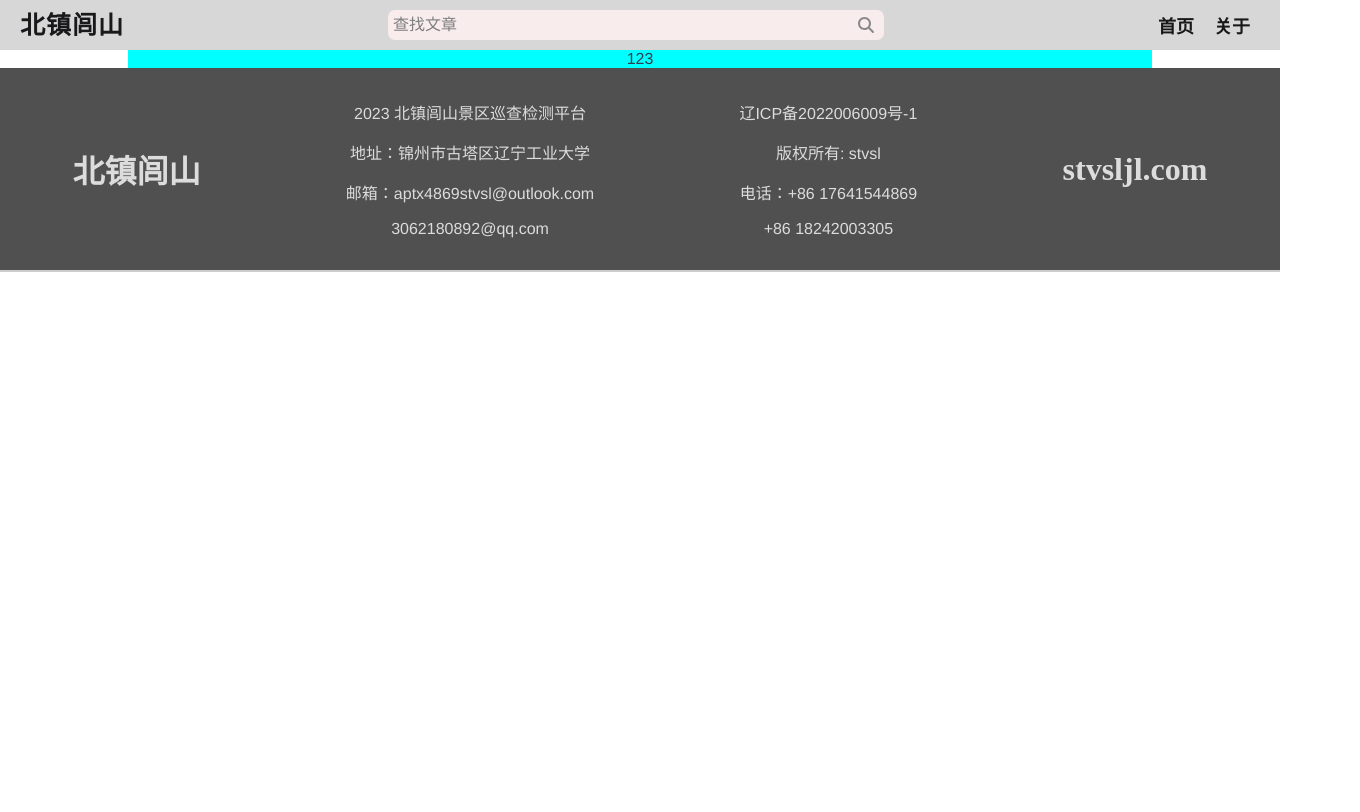
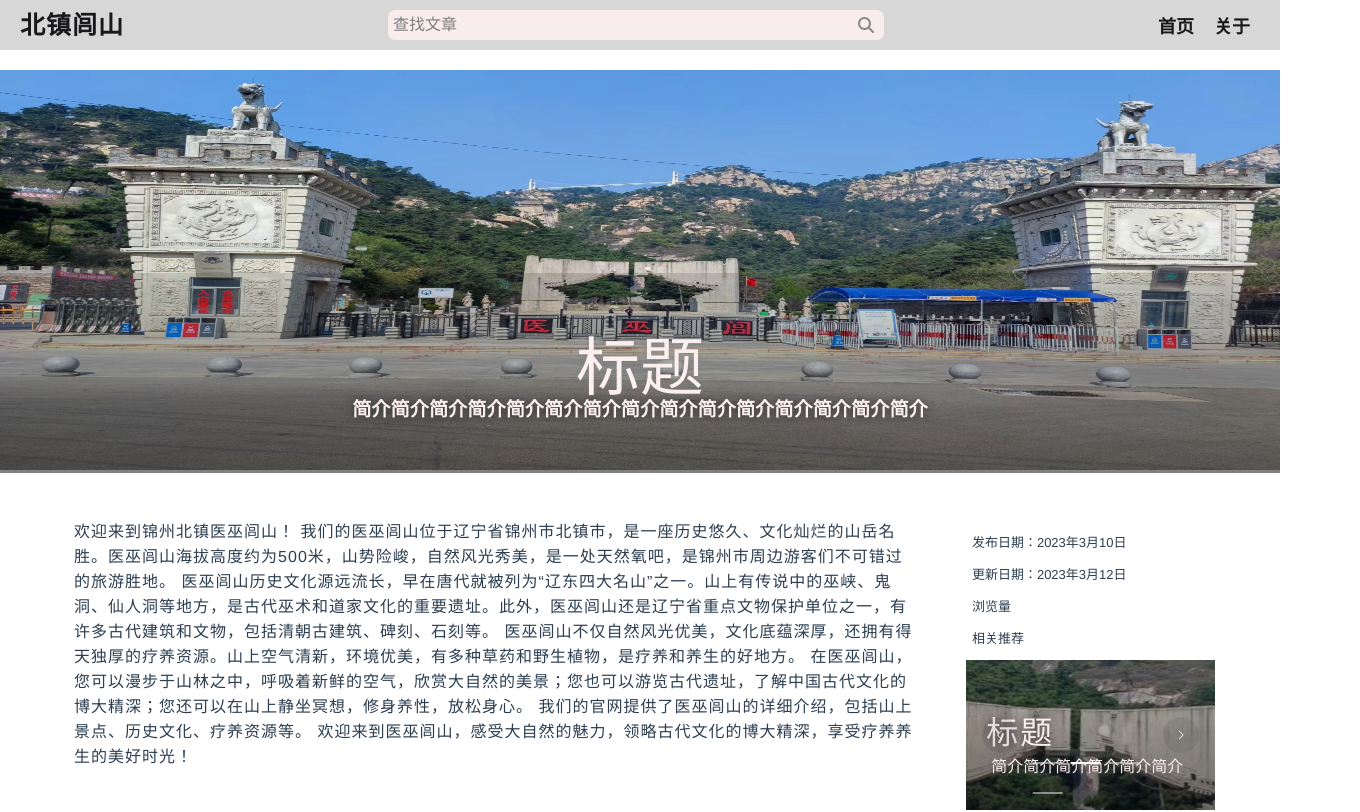
Before and after one commit to stvsl/SSIMP_web, a Vue app: page /#/article in a window 1280 px wide. Shown: the top 812 px of the page, 1360 px wide, since content can reach past the window. Built offline with nearby package versions, Linux system fonts and the light colour scheme; a web font is replaced by a local one.

Commit message:
完成主页界面的文章列表功能绑定

```diff
--- a/src/assets/css/defaultcolor.css
+++ b/src/assets/css/defaultcolor.css
@@ -24,6 +24,7 @@
   /* 文字阴影 */
   --main-text-shadow: 0 0 4px rgba(122, 121, 121, 0.494);
   --main-text-shadow-logo-big: 0 0 8px rgba(21, 21, 21, 0.4);
+  --main-text-shadow-white: 2px 2px 8px rgba(222, 219, 219, 0.852);
 
   /* 边框颜色 */
   --main-box-shadow: 0 0 3px 0px rgba(21, 21, 21, 0.6);
--- a/src/components/ArticleDetails.vue
+++ b/src/components/ArticleDetails.vue
@@ -1,5 +1,16 @@
 <template>
-  <div class="articledetails">123</div>
+  <div class="articledetails">
+    <el-carousel :interval="5000" height="150px" arrow="always">
+      <el-carousel-item v-for="item in 4" :key="item"> </el-carousel-item>
+      <div class="panel">
+        <img src="@/assets/photo/北镇闾山.jpg" alt="图片加载失败" />
+        <div class="content">
+          <h1 class="title">标题</h1>
+          <h3 class="summary">简介简介简介简介简介简介</h3>
+        </div>
+      </div>
+    </el-carousel>
+  </div>
 </template>
 
 <script>
@@ -15,10 +26,69 @@ export default {
 </script>
 
 <style scoped>
+.el-carousel__item {
+  background: linear-gradient(to bottom, rgba(0, 0, 0, 0.134), rgba(0, 0, 0, 0.5)),
+    url("@/assets/photo/北镇闾山.jpg") no-repeat center center;
+}
+.el-carousel__item .panel img {
+  /* 缩放图片 */
+  background-size: contain;
+  /* 背景图片大小 */
+  background-position: center center;
+  /* 背景图片位置 */
+  background-repeat: no-repeat;
+  max-width: 250px;
+  max-height: 150px;
+  overflow: hidden;
+}
+.panel {
+  width: 250px;
+  height: 140px;
+  justify-content: center;
+  align-items: center;
+  overflow: hidden;
+}
+.el-carousel__item h3 {
+  opacity: 0.75;
+  margin: 0;
+  text-align: center;
+}
+
+.summary {
+  position: relative;
+  font-size: 1rem;
+  font-weight: 400;
+  color: var(--main-text-color-white);
+  margin: 0;
+  margin-top: 10px;
+  text-align: left;
+  margin-left: 25px;
+  text-shadow: var(--main-text-shadow);
+}
+.title {
+  position: relative;
+  font-size: 2rem;
+  font-weight: 500;
+  color: var(--main-text-color-white);
+  margin: 0;
+  text-align: left;
+  margin-left: 20px;
+  text-shadow: 0 0 10px rgba(0, 0, 0, 0.5);
+  letter-spacing: 2px;
+  font-family: logoFont;
+  line-height: 20px;
+}
+.content {
+  position: absolute;
+  top: 60%;
+  left: 50%;
+  transform: translate(-50%, -50%);
+  width: 100%;
+}
 .articledetails {
-  margin: auto;
-  width: 80%;
-  height: 90%;
-  background-color: aqua;
+  margin: left;
+  margin-left: 22px;
+  width: 60%;
+  height: 150px;
 }
 </style>
--- a/src/components/ArticleNote.vue
+++ b/src/components/ArticleNote.vue
@@ -1,16 +1,20 @@
 <template>
   <div class="article">
+    <router-link :to="'/article?aid=' + aid">
       <el-container
         ><el-aside
-        ><div class="img-container"><img src="../assets/photo/1.png" /></div></el-aside
+          ><div class="img-container"><img :src="coverimg" /></div></el-aside
         ><el-main
-        ><h2 class="title">标题</h2>
+          ><h2 class="title">{{ title }}</h2>
           <h3 class="text">
-          简介简介简介简介简介简介简介简介简介简介简介简介简介简介简介简介简介简介简介简介简介简介简介简介简介简介简介简介简介简介简介简介简介简介简介简介简介简介简介简介简介简介简介简介简介简介简介简介简介简介简介简介简介简介简介简介简介简介简介简介简介简介简介简介简介简介简介简介简介简介简介简介简介简介简介简介简介简介简介简介简介简介简介简介简介简介简介简介简介简介简介简介简介简介简介简介简介
+            {{ introduction }}
           </h3>
-        <h5 class="look">浏览量 <span>发布时间</span></h5>
+          <h5 class="look">
+            浏览量:{{ look }} <span>发布时间:{{ time }}</span>
+          </h5>
         </el-main></el-container
       >
+    </router-link>
   </div>
 </template>
 <script>
@@ -22,7 +26,32 @@ export default {
     return {};
   },
 
-  props: {},
+  props: {
+    title: {
+      type: String,
+      default: "标题",
+    },
+    introduction: {
+      type: String,
+      default: "简介",
+    },
+    look: {
+      type: Number,
+      default: 0,
+    },
+    time: {
+      type: String,
+      default: "2021年1月1日",
+    },
+    coverimg: {
+      type: String,
+      default: "../assets/photo/1.png",
+    },
+    aid: {
+      type: Number,
+      default: 1000000001,
+    },
+  },
 
   methods: {},
 };
--- a/src/components/CarouselPanel.vue
+++ b/src/components/CarouselPanel.vue
@@ -33,6 +33,7 @@ export default {
     },
   },
   methods: {},
+  setup() {},
 };
 </script>
 
--- a/src/main.js
+++ b/src/main.js
@@ -1,4 +1,4 @@
-import { createApp } from "vue";
+import { createApp, defineComponent, onMouned, ref, toRefs } from "vue";
 import App from "./App.vue";
 import store from "./store";
 import router from "./router";
@@ -33,5 +33,9 @@ createApp(App)
   .use(router)
   .use(store)
   .use(ElementPlus)
+  .use(defineComponent)
+  .use(onMouned)
+  .use(ref)
+  .use(toRefs)
   .component("font-awesome-icon", FontAwesomeIcon)
   .mount("#app");
--- a/src/views/ArticleView.vue
+++ b/src/views/ArticleView.vue
@@ -1,6 +1,35 @@
 <template>
   <div>
-    <ArticleDetails></ArticleDetails>
+    <div class="article">
+      <img src="../assets/photo/北镇闾山.jpg" />
+      <div class="content">
+        <h1 class="biaoti">标题</h1>
+        <h2 class="jianjie">
+          简介简介简介简介简介简介简介简介简介简介简介简介简介简介简介
+        </h2>
+      </div>
+    </div>
+    <div class="text">
+      <div class="one"></div>
+      <div class="two">
+        欢迎来到锦州北镇医巫闾山！
+        我们的医巫闾山位于辽宁省锦州市北镇市，是一座历史悠久、文化灿烂的山岳名胜。医巫闾山海拔高度约为500米，山势险峻，自然风光秀美，是一处天然氧吧，是锦州市周边游客们不可错过的旅游胜地。
+        医巫闾山历史文化源远流长，早在唐代就被列为“辽东四大名山”之一。山上有传说中的巫峡、鬼洞、仙人洞等地方，是古代巫术和道家文化的重要遗址。此外，医巫闾山还是辽宁省重点文物保护单位之一，有许多古代建筑和文物，包括清朝古建筑、碑刻、石刻等。
+        医巫闾山不仅自然风光优美，文化底蕴深厚，还拥有得天独厚的疗养资源。山上空气清新，环境优美，有多种草药和野生植物，是疗养和养生的好地方。
+        在医巫闾山，您可以漫步于山林之中，呼吸着新鲜的空气，欣赏大自然的美景；您也可以游览古代遗址，了解中国古代文化的博大精深；您还可以在山上静坐冥想，修身养性，放松身心。
+        我们的官网提供了医巫闾山的详细介绍，包括山上景点、历史文化、疗养资源等。
+        欢迎来到医巫闾山，感受大自然的魅力，领略古代文化的博大精深，享受疗养养生的美好时光！
+      </div>
+      <div class="three">
+        <div class="center">
+          <p>发布日期：2023年3月10日</p>
+          <p>更新日期：2023年3月12日</p>
+          <p>浏览量</p>
+          <p>相关推荐</p>
+        </div>
+        <div class="tuijian"><ArticleDetails height="150px"></ArticleDetails></div>
+      </div>
+    </div>
   </div>
 </template>
 
@@ -10,10 +39,9 @@ import ArticleDetails from "@/components/ArticleDetails";
 export default {
   name: "ArticleView",
   created() {},
+  ArticleDetails,
   data() {
-    return {
-      items: [{ message: "Foo" }],
-    };
+    return {};
   },
   props: {},
   methods: {},
@@ -21,4 +49,86 @@ export default {
 };
 </script>
 
-<style scoped></style>
+<style scoped>
+.tuijian {
+  width: 120%;
+  margin-left: 3%;
+}
+.center {
+  margin: left;
+  width: 158px;
+  font-weight: 100;
+  font-size: 13px;
+  margin-left: 38px;
+}
+.content {
+  position: absolute;
+  top: 75%;
+  left: 50%;
+  transform: translate(-50%, -50%);
+  color: var(--main-bg-color);
+  width: 100%;
+  height: 200px;
+  background: linear-gradient(to bottom, rgba(0, 0, 0, 0.134), rgba(0, 0, 0, 0.5));
+}
+
+.jianjie {
+  position: relative;
+  font-size: 1.2rem;
+  color: var(--main-text-color-white);
+  text-align: center;
+  justify-content: center;
+  align-items: center;
+  margin-left: 20px;
+  text-shadow: 0 0 10px rgba(0, 0, 0, 0.5);
+  font-family: SimSun;
+  max-width: 70%;
+  word-wrap: break-word;
+  word-break: break-all;
+  overflow: hidden;
+  margin: auto;
+}
+.biaoti {
+  text-align: center;
+  width: 100%;
+  text-shadow: var(--main-text-shadow);
+  font-size: 4em;
+  color: var(--main-text-color-white);
+  font-weight: 400;
+  font-family: logofont;
+  position: relative;
+  height: 35px;
+}
+.three {
+  flex-grow: 1;
+  text-align: left;
+  margin-left: 15px;
+}
+.two {
+  flex-grow: 5;
+  max-width: 66%;
+  letter-spacing: 1px;
+  line-height: 25px;
+  text-align: left;
+  font-weight: 800px;
+}
+.one {
+  flex-grow: 1;
+}
+.article {
+  width: 100%;
+  margin-top: 20px;
+  position: relative;
+}
+img {
+  width: 100%;
+  height: 400px;
+  overflow: hidden;
+}
+.text {
+  display: flex;
+  margin-top: 45px;
+  margin-bottom: 45px;
+  min-height: 45vh;
+}
+</style>
--- a/src/views/HomeView.vue
+++ b/src/views/HomeView.vue
@@ -15,7 +15,14 @@
       </div>
       <div class="secord">
         <li class="height" v-for="item in items" :key="item">
-          <ArticleNote></ArticleNote>
+          <ArticleNote
+            :title="item.title"
+            :introduction="item.introduction"
+            :look="item.look"
+            :time="item.updatetime"
+            :coverimg="item.coverimg"
+            :aid="item.aid"
+          ></ArticleNote>
         </li>
       </div>
       <div class="thired">
@@ -48,18 +55,42 @@
 // @ is an alias to /src
 import CarouselPanel from "@/components/CarouselPanel";
 import ArticleNote from "@/components/ArticleNote";
+import { ref } from "vue";
 
 export default {
   data() {
     return {
       parentMessage: "Parent",
-      items: [{ message: "Foo" }, { message: "Bar" }],
     };
   },
   name: "HomeView",
   components: {
     CarouselPanel,
     ArticleNote,
+  },
+  setup() {
+    const items = ref("[]");
+    var myHeaders = new Headers();
+    myHeaders.append("User-Agent", "Apifox/1.0.0 (https://www.apifox.cn)");
+
+    var requestOptions = {
+      method: "POST",
+      headers: myHeaders,
+      redirect: "follow",
+    };
+
+    fetch("http://127.0.0.1:6521/api/article/list", requestOptions)
+      .then((response) => response.text())
+      .then((result) => {
+        console.log(result);
+        items.value = JSON.parse(result);
+        var x = items.value.data;
+        items.value = JSON.parse(x);
+      })
+      .catch((error) => console.log("error", error));
+    return {
+      items,
+    };
   },
 };
 </script>
```
Lines whose indentation alone changed are shown as unchanged.
